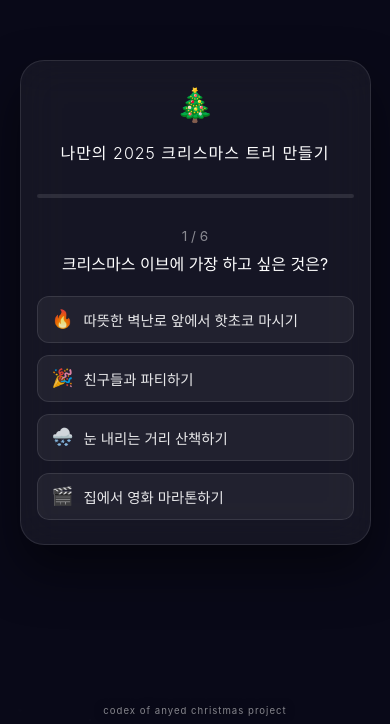
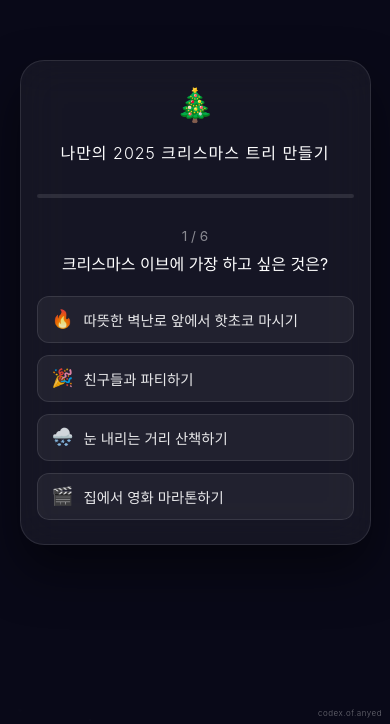
Before and after one commit to AnYejun/christmas-tree-app, a React (Vite) app: page / in a window 390 px wide. Shown: the part 120-844 px from the top of the page. Built offline with nearby package versions, Linux system fonts and the light colour scheme.

Commit message:
fix: Buttons on sides of description card, branding small on right, 저장하기 text

```diff
--- a/src/App.jsx
+++ b/src/App.jsx
@@ -129,7 +129,7 @@ function App() {
           {!isCapturing && (
             <div className="button-container">
               <button className="screenshot-btn" onClick={handleScreenshot}>
-                📷 트리 저장하기
+                📷 저장하기
               </button>
               <button className="restart-btn" onClick={handleRestart}>
                 다시 시작
@@ -140,7 +140,7 @@ function App() {
       )}
 
       {/* Branding */}
-      <span className="branding">codex of anyed christmas project</span>
+      <span className="branding">codex.of.anyed</span>
     </div>
   );
 }
--- a/src/components/TreeDescription.css
+++ b/src/components/TreeDescription.css
@@ -1,6 +1,6 @@
 .tree-description {
     position: fixed;
-    bottom: 35px;
+    bottom: 20px;
     left: 50%;
     transform: translateX(-50%);
     z-index: 90;
@@ -10,8 +10,8 @@
     border: 1px solid rgba(255, 255, 255, 0.1);
     border-radius: 10px;
     backdrop-filter: blur(10px);
-    max-width: 260px;
-    width: 85%;
+    max-width: 180px;
+    width: auto;
     animation: fadeIn 0.4s ease-out;
 }
 
@@ -38,14 +38,14 @@
 }
 
 .tree-name {
-    font-size: 0.85rem;
+    font-size: 0.8rem;
     font-weight: 600;
     color: #fff;
     text-shadow: 0 0 8px rgba(255, 215, 0, 0.3);
 }
 
 .tree-detail {
-    font-size: 0.7rem;
+    font-size: 0.65rem;
     color: rgba(255, 255, 255, 0.6);
     line-height: 1.3;
     margin: 0;
@@ -54,17 +54,23 @@
 /* Mobile adjustments */
 @media (max-width: 768px) {
     .tree-description {
-        bottom: 32px;
-        padding: 7px 12px;
-        max-width: 240px;
+        max-width: 160px;
+        padding: 6px 12px;
+    }
+
+    .tree-name {
+        font-size: 0.75rem;
+    }
+
+    .tree-detail {
+        font-size: 0.6rem;
     }
 }
 
 @media (max-width: 480px) {
     .tree-description {
-        bottom: 30px;
-        padding: 6px 10px;
-        max-width: 220px;
+        max-width: 140px;
+        padding: 5px 10px;
     }
 
     .tree-emoji {
@@ -72,10 +78,10 @@
     }
 
     .tree-name {
-        font-size: 0.75rem;
+        font-size: 0.7rem;
     }
 
     .tree-detail {
-        font-size: 0.65rem;
+        font-size: 0.55rem;
     }
 }
--- a/src/index.css
+++ b/src/index.css
@@ -83,13 +83,13 @@ body::before {
 /* Button Container */
 .button-container {
   position: fixed;
-  bottom: 90px;
-  left: 50%;
-  transform: translateX(-50%);
+  bottom: 20px;
+  left: 0;
+  right: 0;
   z-index: 100;
   display: flex;
-  justify-content: center;
-  gap: 12px;
+  justify-content: space-between;
+  padding: 0 20px;
   pointer-events: none;
 }
 
@@ -198,29 +198,8 @@ body::before {
   }
 
   .button-container {
-    bottom: 75px;
-    gap: 10px;
-  }
-
-  .screenshot-btn {
-    padding: 9px 14px;
-    font-size: 12px;
-  }
-
-  .restart-btn {
-    padding: 9px 12px;
-    font-size: 11px;
-  }
-}
-
-@media (max-width: 480px) {
-  .title-overlay h1 {
-    font-size: 1rem;
-  }
-
-  .button-container {
-    bottom: 65px;
-    gap: 8px;
+    bottom: 18px;
+    padding: 0 15px;
   }
 
   .screenshot-btn {
@@ -234,24 +213,44 @@ body::before {
   }
 }
 
+@media (max-width: 480px) {
+  .title-overlay h1 {
+    font-size: 1rem;
+  }
+
+  .button-container {
+    bottom: 15px;
+    padding: 0 12px;
+  }
+
+  .screenshot-btn {
+    padding: 7px 10px;
+    font-size: 10px;
+  }
+
+  .restart-btn {
+    padding: 7px 8px;
+    font-size: 9px;
+  }
+}
+
 /* Branding Watermark */
 .branding {
   position: fixed;
-  bottom: 10px;
-  left: 50%;
-  transform: translateX(-50%);
+  bottom: 8px;
+  right: 10px;
   z-index: 50;
-  font-size: 0.7rem;
-  color: rgba(255, 255, 255, 0.5);
-  letter-spacing: 1px;
-  font-weight: 400;
+  font-size: 0.6rem;
+  color: rgba(255, 255, 255, 0.4);
+  letter-spacing: 0.5px;
+  font-weight: 300;
   pointer-events: none;
-  text-shadow: 0 0 10px rgba(0, 0, 0, 0.5);
 }
 
 @media (max-width: 480px) {
   .branding {
-    font-size: 0.6rem;
-    bottom: 8px;
+    font-size: 0.5rem;
+    right: 8px;
+    bottom: 6px;
   }
 }
```
